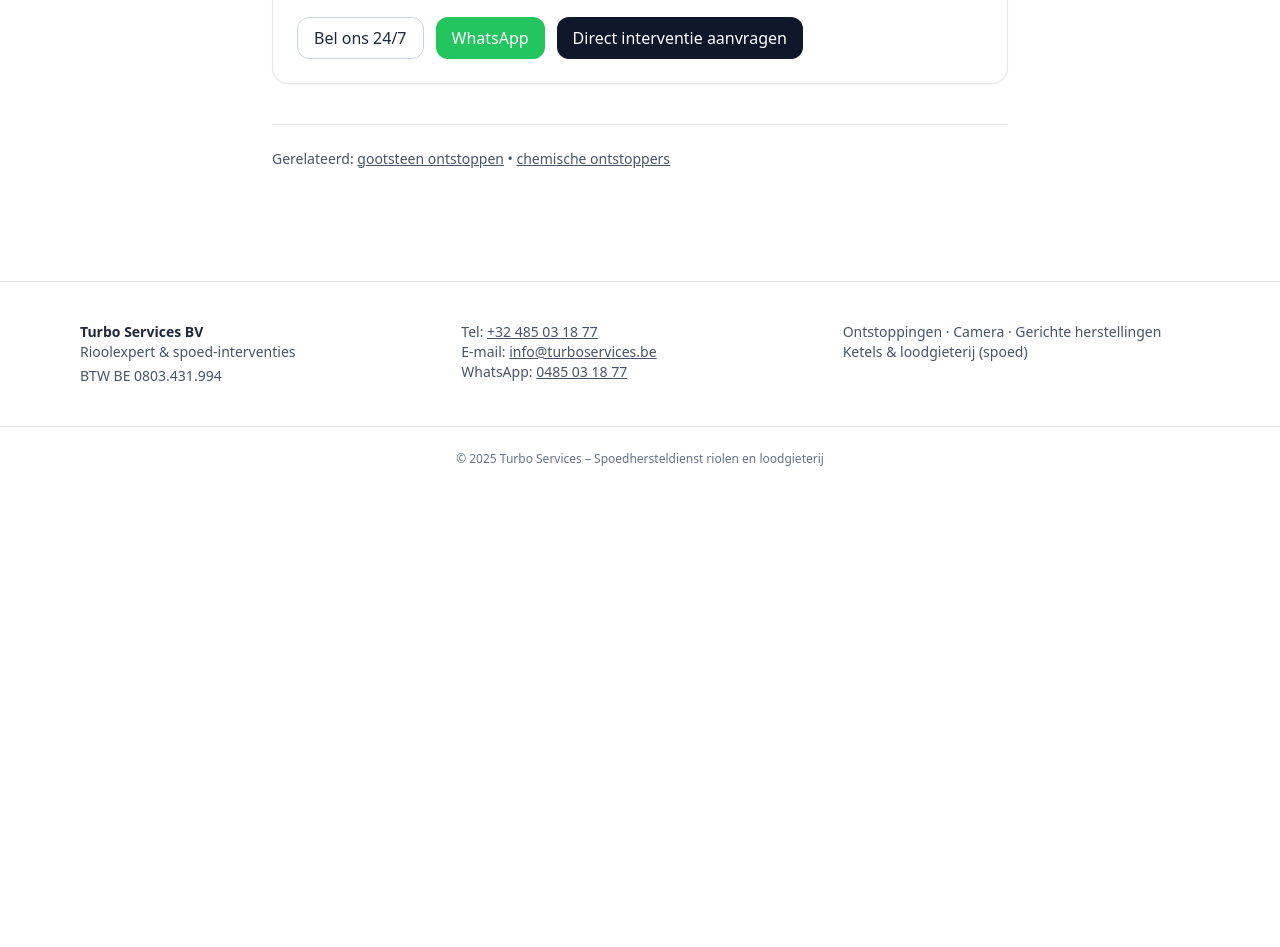
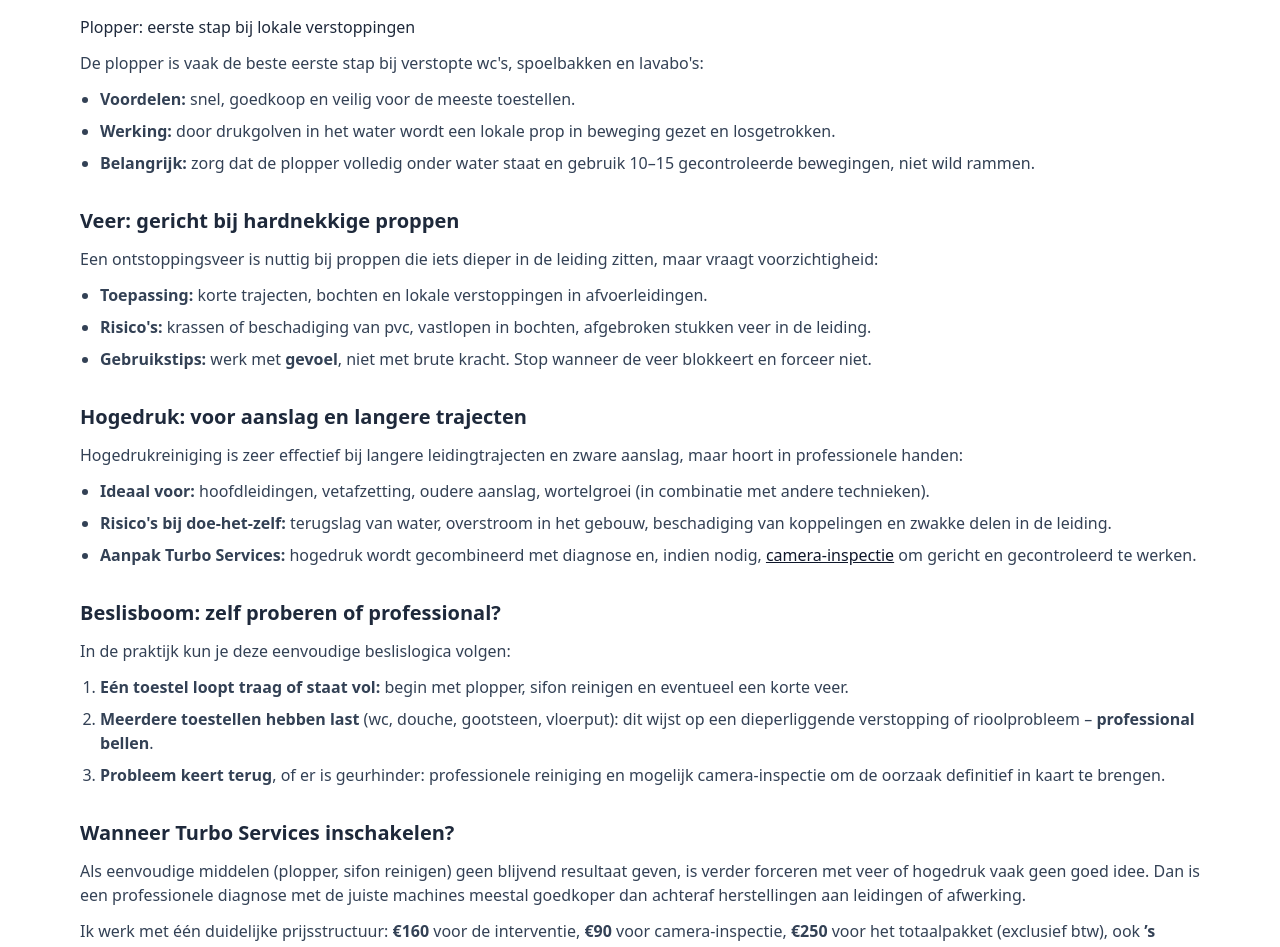
Before and after one commit to Turbo-89/turboservices, a Next.js app: page /kennisbank/ontstopping/gereedschap-ontstopping in a window 1280 px wide. Shown: the part 900-1847 px from the top of the page. Before the commit the page ends 1391 px from the top, so only its background shows below. Built offline with nearby package versions, Linux system fonts and the light colour scheme.

Commit message:
Update page.tsx

```diff
--- a/app/kennisbank/ontstopping/gereedschap-ontstopping/page.tsx
+++ b/app/kennisbank/ontstopping/gereedschap-ontstopping/page.tsx
@@ -1,60 +1,142 @@
 import type { Metadata } from "next";
 import Link from "next/link";
-import CTA from "@/components/kb/CTA";
+import ArticleShell from "@/components/kb/ArticleShell";
 import FAQJsonLd from "@/components/seo/FAQJsonLd";
 
 export const metadata: Metadata = {
-  title: "Welk gereedschap werkt écht: plopper, veer of hogedruk?",
+  title: "Welk gereedschap werkt écht: plopper, veer of hogedruk? | Turbo Services – RioolExpert",
   description:
-    "Kies het juiste ontstoppingsgereedschap per probleem—en voorkom schade.",
+    "Overzicht van plopper, veer en hogedruk per type verstopping. Wanneer kun je zelf veilig iets proberen en wanneer schakel je beter Turbo Services in om schade te vermijden.",
 };
 
-export default function Page() {
-  const faqs = [
-    { question: "Kan ik zelf hogedruk gebruiken?", answer: "We raden dit af door schade- en overstroomrisico." },
-    { question: "Welke veer kies ik?", answer: "Kort, flexibel en met beleid gebruiken." },
-    { question: "Werkt dit voor elke wc?", answer: "De aanpak kan per model verschillen; ter plekke testen wij wat veilig is." },
-  ];
+const faqs = [
+  {
+    question: "Kan ik zelf hogedruk gebruiken?",
+    answer:
+      "We raden dit af door risico op schade, terugslag en overstroom. Professioneel materiaal en ervaring zijn cruciaal.",
+  },
+  {
+    question: "Welke veer kies ik?",
+    answer:
+      "Gebruik een korte, flexibele veer en werk met beleid. Vermijd brute kracht in pvc-leidingen en scherpe bochten.",
+  },
+  {
+    question: "Werkt dit voor elke wc?",
+    answer:
+      "Niet elke wc reageert hetzelfde. Ter plaatse testen we welke methode veilig is voor het type toestel en leiding.",
+  },
+];
 
+export default function GereedschapOntstoppingPage() {
   return (
-    <main className="mx-auto max-w-3xl px-4 py-12">
-      <h1 className="text-3xl font-bold text-slate-900">
-        Welk gereedschap werkt écht: plopper, veer of hogedruk?
-      </h1>
+    <ArticleShell
+      title="Welk gereedschap werkt écht: plopper, veer of hogedruk?"
+      subtitle="Het juiste hulpmiddel per probleem – zonder onnodige schade."
+      intro="Niet elk ontstoppingsprobleem vraagt hetzelfde gereedschap. Een plopper, veer of hogedrukinstallatie hebben elk hun plaats, maar verkeerd gebruik kan meer schade dan oplossing geven. Dit overzicht helpt je inschatten wat je zelf veilig kan doen en wanneer je beter Turbo Services inschakelt."
+      logoVariant="ontstopping"
+    >
+      <h2>Plopper: eerste stap bij lokale verstoppingen</h2>
       <p className="mt-3 text-slate-700">
-        Kies het juiste hulpmiddel per probleem en vermijd onnodige schade.
+        De plopper is vaak de beste eerste stap bij verstopte wc&apos;s, spoelbakken en lavabo&apos;s:
       </p>
+      <ul className="mt-3 list-disc space-y-2 pl-5 text-slate-700">
+        <li><b>Voordelen:</b> snel, goedkoop en veilig voor de meeste toestellen.</li>
+        <li>
+          <b>Werking:</b> door drukgolven in het water wordt een lokale prop in beweging gezet en losgetrokken.
+        </li>
+        <li>
+          <b>Belangrijk:</b> zorg dat de plopper volledig onder water staat en gebruik 10–15 gecontroleerde bewegingen,
+          niet wild rammen.
+        </li>
+      </ul>
 
-      <h2 className="mt-8 text-xl font-semibold">Plopper</h2>
-      <p className="mt-3 text-slate-700">Beste eerste stap bij wc en spoelbak. Snel en veilig.</p>
+      <h2 className="mt-8 text-xl font-semibold">Veer: gericht bij hardnekkige proppen</h2>
+      <p className="mt-3 text-slate-700">
+        Een ontstoppingsveer is nuttig bij proppen die iets dieper in de leiding zitten, maar vraagt voorzichtigheid:
+      </p>
+      <ul className="mt-3 list-disc space-y-2 pl-5 text-slate-700">
+        <li>
+          <b>Toepassing:</b> korte trajecten, bochten en lokale verstoppingen in afvoerleidingen.
+        </li>
+        <li>
+          <b>Risico&apos;s:</b> krassen of beschadiging van pvc, vastlopen in bochten, afgebroken stukken veer in de leiding.
+        </li>
+        <li>
+          <b>Gebruikstips:</b> werk met <b>gevoel</b>, niet met brute kracht. Stop wanneer de veer blokkeert en forceer niet.
+        </li>
+      </ul>
 
-      <h2 className="mt-8 text-xl font-semibold">Veer</h2>
-      <p className="mt-3 text-slate-700">Voor lokale proppen. Voorzichtig in pvc/bochten om krassen te voorkomen.</p>
+      <h2 className="mt-8 text-xl font-semibold">Hogedruk: voor aanslag en langere trajecten</h2>
+      <p className="mt-3 text-slate-700">
+        Hogedrukreiniging is zeer effectief bij langere leidingtrajecten en zware aanslag, maar hoort in professionele handen:
+      </p>
+      <ul className="mt-3 list-disc space-y-2 pl-5 text-slate-700">
+        <li>
+          <b>Ideaal voor:</b> hoofdleidingen, vetafzetting, oudere aanslag, wortelgroei (in combinatie met andere technieken).
+        </li>
+        <li>
+          <b>Risico&apos;s bij doe-het-zelf:</b> terugslag van water, overstroom in het gebouw, beschadiging van koppelingen
+          en zwakke delen in de leiding.
+        </li>
+        <li>
+          <b>Aanpak Turbo Services:</b> hogedruk wordt gecombineerd met diagnose en, indien nodig,{" "}
+          <Link
+            href="/kennisbank/ontstopping/camera-inspectie"
+            className="underline text-slate-900"
+          >
+            camera-inspectie
+          </Link>{" "}
+          om gericht en gecontroleerd te werken.
+        </li>
+      </ul>
 
-      <h2 className="mt-8 text-xl font-semibold">Hogedruk</h2>
-      <p className="mt-3 text-slate-700">Voor aanslag en lange trajecten. Professioneel gebruik aanbevolen.</p>
-
-      <h2 className="mt-8 text-xl font-semibold">Beslisboom</h2>
+      <h2 className="mt-8 text-xl font-semibold">Beslisboom: zelf proberen of professional?</h2>
+      <p className="mt-3 text-slate-700">
+        In de praktijk kun je deze eenvoudige beslislogica volgen:
+      </p>
       <ol className="mt-3 list-decimal space-y-2 pl-5 text-slate-700">
-        <li>Één toestel traag → plopper/sifon/veer</li>
-        <li>Meerdere toestellen → bel professional</li>
-        <li>Terugkerend → camera + plan</li>
+        <li>
+          <b>Eén toestel loopt traag of staat vol:</b> begin met plopper, sifon reinigen en eventueel een korte veer.
+        </li>
+        <li>
+          <b>Meerdere toestellen hebben last</b> (wc, douche, gootsteen, vloerput): dit wijst op een dieperliggende
+          verstopping of rioolprobleem – <b>professional bellen</b>.
+        </li>
+        <li>
+          <b>Probleem keert terug</b>, of er is geurhinder: professionele reiniging en mogelijk camera-inspectie om
+          de oorzaak definitief in kaart te brengen.
+        </li>
       </ol>
 
-      <CTA />
+      <h2 className="mt-8 text-xl font-semibold">Wanneer Turbo Services inschakelen?</h2>
+      <p className="mt-3 text-slate-700">
+        Als eenvoudige middelen (plopper, sifon reinigen) geen blijvend resultaat geven, is verder forceren met veer of
+        hogedruk vaak geen goed idee. Dan is een professionele diagnose met de juiste machines meestal goedkoper dan
+        achteraf herstellingen aan leidingen of afwerking.
+      </p>
+      <p className="mt-3 text-slate-700">
+        Ik werk met één duidelijke prijsstructuur: <b>€160</b> voor de interventie, <b>€90</b> voor camera-inspectie,
+        <b> €250</b> voor het totaalpakket (exclusief btw), ook <b>’s avonds en in het weekend</b> zonder toeslag.
+      </p>
 
       <div className="mt-10 border-t pt-6 text-sm text-slate-600">
         Gerelateerd:{" "}
-        <Link href="/kennisbank/ontstopping/gootsteen-ontstoppen" className="underline">
+        <Link
+          href="/kennisbank/ontstopping/gootsteen-ontstoppen"
+          className="underline"
+        >
           gootsteen ontstoppen
         </Link>{" "}
         •{" "}
-        <Link href="/kennisbank/ontstopping/chemische-ontstoppers" className="underline">
+        <Link
+          href="/kennisbank/ontstopping/chemische-ontstoppers"
+          className="underline"
+        >
           chemische ontstoppers
         </Link>
       </div>
 
       <FAQJsonLd items={faqs} />
-    </main>
+    </ArticleShell>
   );
 }
```
